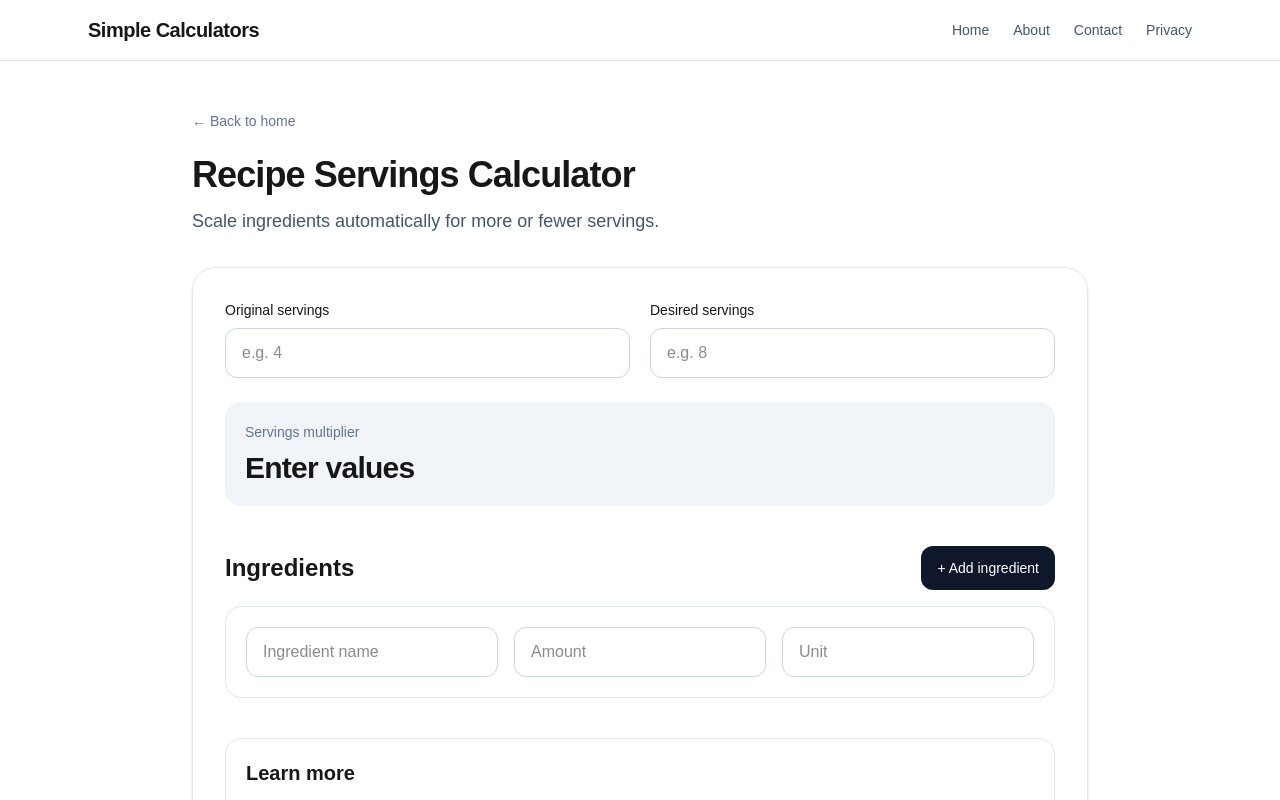
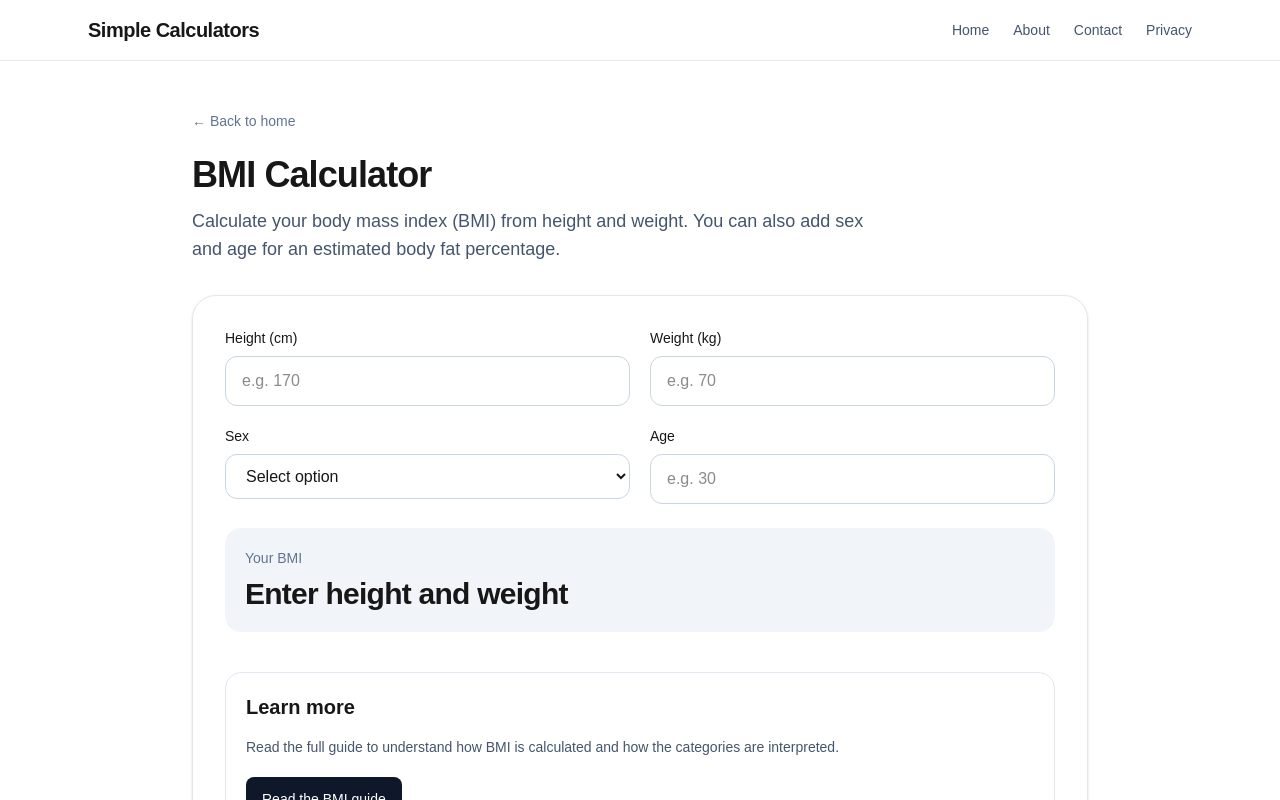
Before and after one commit to carlacruzz/simple-calculators, a Next.js app: page /bmi-calculator in a window 1280 px wide. Shown: the top 800 px of the page. Built offline with nearby package versions, Linux system fonts and the light colour scheme.

Commit message:
update bmi calculator with sex and age options

```diff
--- a/app/bmi-calculator/BmiCalculatorClient.tsx
+++ b/app/bmi-calculator/BmiCalculatorClient.tsx
@@ -4,192 +4,188 @@ import { useMemo, useState } from "react";
 import CalculatorLayout from "@/components/CalculatorLayout";
 import ResultBox from "@/components/ResultBox";
 
-type Ingredient = {
-  id: number;
-  name: string;
-  amount: string;
-  unit: string;
-};
+export default function BmiCalculatorClient() {
+  const [sex, setSex] = useState("");
+  const [height, setHeight] = useState("");
+  const [weight, setWeight] = useState("");
+  const [age, setAge] = useState("");
 
-export default function RecipeServingsCalculatorClient() {
-  const [originalServings, setOriginalServings] = useState("");
-  const [desiredServings, setDesiredServings] = useState("");
+  const bmi = useMemo(() => {
+    if (!height || !weight) return null;
 
-  const [ingredients, setIngredients] = useState<Ingredient[]>([
-    { id: 1, name: "", amount: "", unit: "" },
-  ]);
+    const h = Number(height);
+    const w = Number(weight);
 
-  const multiplier = useMemo(() => {
-    if (!originalServings || !desiredServings) return null;
+    if (isNaN(h) || isNaN(w) || h <= 0 || w <= 0) {
+      return null;
+    }
 
-    const original = Number(originalServings);
-    const desired = Number(desiredServings);
+    const heightInMeters = h / 100;
+    return w / (heightInMeters * heightInMeters);
+  }, [height, weight]);
 
-    if (!original || !desired || original <= 0 || desired <= 0) return null;
+  const category = useMemo(() => {
+    if (bmi === null) return null;
 
-    return desired / original;
-  }, [originalServings, desiredServings]);
+    if (bmi < 18.5) return "Underweight";
+    if (bmi < 25) return "Normal weight";
+    if (bmi < 30) return "Overweight";
+    return "Obesity";
+  }, [bmi]);
 
-  const addIngredient = () => {
-    setIngredients((prev) => [
-      ...prev,
-      { id: Date.now(), name: "", amount: "", unit: "" },
-    ]);
-  };
+  const estimatedBodyFat = useMemo(() => {
+    if (bmi === null || !age) return null;
 
-  const removeIngredient = (id: number) => {
-    setIngredients((prev) => prev.filter((ingredient) => ingredient.id !== id));
-  };
+    const a = Number(age);
+    if (isNaN(a) || a <= 0) return null;
 
-  const updateIngredient = (
-    id: number,
-    field: keyof Omit<Ingredient, "id">,
-    value: string
-  ) => {
-    setIngredients((prev) =>
-      prev.map((ingredient) =>
-        ingredient.id === id ? { ...ingredient, [field]: value } : ingredient
-      )
-    );
-  };
+    // Deurenberg estimate:
+    // Body fat % = 1.20 × BMI + 0.23 × age − 10.8 × sex − 5.4
+    // sex = 1 for male, 0 for female
+    // If "other / prefer not to say", we do not apply sex factor.
 
-  const scaledIngredients = useMemo(() => {
-    if (!multiplier) return [];
+    if (sex === "male") {
+      return 1.2 * bmi + 0.23 * a - 10.8 * 1 - 5.4;
+    }
 
-    return ingredients.map((ingredient) => {
-      const amount = Number(ingredient.amount);
-      const scaledAmount = isNaN(amount) ? null : amount * multiplier;
+    if (sex === "female") {
+      return 1.2 * bmi + 0.23 * a - 10.8 * 0 - 5.4;
+    }
 
-      return {
-        ...ingredient,
-        scaledAmount,
-      };
-    });
-  }, [ingredients, multiplier]);
+    return null;
+  }, [bmi, age, sex]);
 
   return (
     <CalculatorLayout
-      title="Recipe Servings Calculator"
-      description="Scale ingredients automatically for more or fewer servings."
+      title="BMI Calculator"
+      description="Calculate your body mass index (BMI) from height and weight. You can also add sex and age for an estimated body fat percentage."
     >
+      {/* INPUTS */}
       <div className="grid gap-5 md:grid-cols-2">
         <div>
-          <label className="mb-2 block text-sm font-medium">Original servings</label>
+          <label className="mb-2 block text-sm font-medium">
+            Height (cm)
+          </label>
           <input
             type="number"
-            placeholder="e.g. 4"
-            value={originalServings}
-            onChange={(e) => setOriginalServings(e.target.value)}
+            placeholder="e.g. 170"
+            value={height}
+            onChange={(e) => setHeight(e.target.value)}
             className="w-full rounded-xl border border-slate-300 px-4 py-3"
           />
         </div>
 
         <div>
-          <label className="mb-2 block text-sm font-medium">Desired servings</label>
+          <label className="mb-2 block text-sm font-medium">
+            Weight (kg)
+          </label>
           <input
             type="number"
-            placeholder="e.g. 8"
-            value={desiredServings}
-            onChange={(e) => setDesiredServings(e.target.value)}
+            placeholder="e.g. 70"
+            value={weight}
+            onChange={(e) => setWeight(e.target.value)}
+            className="w-full rounded-xl border border-slate-300 px-4 py-3"
+          />
+        </div>
+
+        <div>
+          <label className="mb-2 block text-sm font-medium">
+            Sex
+          </label>
+          <select
+            value={sex}
+            onChange={(e) => setSex(e.target.value)}
+            className="w-full rounded-xl border border-slate-300 bg-white px-4 py-3"
+          >
+            <option value="">Select option</option>
+            <option value="male">Male</option>
+            <option value="female">Female</option>
+            <option value="other">Other / Prefer not to say</option>
+          </select>
+        </div>
+
+        <div>
+          <label className="mb-2 block text-sm font-medium">
+            Age
+          </label>
+          <input
+            type="number"
+            placeholder="e.g. 30"
+            value={age}
+            onChange={(e) => setAge(e.target.value)}
             className="w-full rounded-xl border border-slate-300 px-4 py-3"
           />
         </div>
       </div>
 
+      {/* BMI RESULT */}
       <ResultBox
-        label="Servings multiplier"
-        value={multiplier ? `${multiplier.toFixed(2)}x` : "Enter values"}
+        label="Your BMI"
+        value={bmi === null ? "Enter height and weight" : bmi.toFixed(1)}
+        extra={category ? `Category: ${category}` : undefined}
       />
 
-      <div className="mt-10">
-        <div className="mb-4 flex justify-between items-center">
-          <h2 className="text-2xl font-bold">Ingredients</h2>
+      {/* OPTIONAL BODY FAT RESULT */}
+      {(sex === "male" || sex === "female") && (
+        <ResultBox
+          label="Estimated body fat"
+          value={
+            estimatedBodyFat === null
+              ? "Enter age"
+              : `${estimatedBodyFat.toFixed(1)}%`
+          }
+          extra="This is only an estimate based on BMI, age, and sex."
+        />
+      )}
 
-          <button
-            onClick={addIngredient}
-            className="rounded-xl bg-slate-900 px-4 py-3 text-sm text-white"
-          >
-            + Add ingredient
-          </button>
-        </div>
-
-        <div className="space-y-4">
-          {ingredients.map((ingredient) => (
-            <div
-              key={ingredient.id}
-              className="border border-slate-200 rounded-2xl p-5"
-            >
-              <div className="grid md:grid-cols-3 gap-4">
-                <input
-                  placeholder="Ingredient name"
-                  value={ingredient.name}
-                  onChange={(e) =>
-                    updateIngredient(ingredient.id, "name", e.target.value)
-                  }
-                  className="border border-slate-300 rounded-xl px-4 py-3"
-                />
-
-                <input
-                  type="number"
-                  placeholder="Amount"
-                  value={ingredient.amount}
-                  onChange={(e) =>
-                    updateIngredient(ingredient.id, "amount", e.target.value)
-                  }
-                  className="border border-slate-300 rounded-xl px-4 py-3"
-                />
-
-                <input
-                  placeholder="Unit"
-                  value={ingredient.unit}
-                  onChange={(e) =>
-                    updateIngredient(ingredient.id, "unit", e.target.value)
-                  }
-                  className="border border-slate-300 rounded-xl px-4 py-3"
-                />
-              </div>
-
-              {ingredients.length > 1 && (
-                <button
-                  onClick={() => removeIngredient(ingredient.id)}
-                  className="mt-4 text-sm text-red-600"
-                >
-                  Remove
-                </button>
-              )}
-            </div>
-          ))}
-        </div>
-      </div>
-
-      {multiplier && (
-        <div className="mt-10 border border-slate-200 rounded-2xl p-6">
-          <h2 className="text-xl font-bold mb-4">Adjusted ingredients</h2>
-
-          <ul className="space-y-2">
-            {scaledIngredients.map((ingredient) => (
-              <li key={ingredient.id}>
-                {ingredient.name || "Ingredient"} :{" "}
-                {ingredient.scaledAmount !== null
-                  ? ingredient.scaledAmount.toFixed(2)
-                  : "-"}{" "}
-                {ingredient.unit}
-              </li>
-            ))}
-          </ul>
+      {sex === "other" && (
+        <div className="mt-6 rounded-2xl border border-slate-200 p-5">
+          <p className="text-sm leading-7 text-slate-600">
+            BMI itself does not use sex in the formula. Since you selected
+            “Other / Prefer not to say”, no sex-based body fat estimate is applied.
+          </p>
         </div>
       )}
 
+      {/* INFO */}
+      {bmi && (
+        <div className="mt-10 grid gap-6 md:grid-cols-2">
+          <div className="rounded-2xl border border-slate-200 p-5">
+            <h2 className="mb-3 text-xl font-semibold">
+              BMI Categories
+            </h2>
+            <ul className="space-y-2 text-sm text-slate-600">
+              <li>Underweight: {"< 18.5"}</li>
+              <li>Normal weight: 18.5 – 24.9</li>
+              <li>Overweight: 25 – 29.9</li>
+              <li>Obesity: 30+</li>
+            </ul>
+          </div>
+
+          <div className="rounded-2xl border border-slate-200 p-5">
+            <h2 className="mb-3 text-xl font-semibold">
+              Important note
+            </h2>
+            <p className="text-sm leading-7 text-slate-600">
+              BMI is a simple screening tool and does not directly measure body fat.
+              The BMI formula is the same for everyone, but the optional body fat
+              estimate can vary depending on sex and age.
+            </p>
+          </div>
+        </div>
+      )}
+
+      {/* GUIDE */}
       <div className="mt-10 rounded-2xl border border-slate-200 p-5">
         <h2 className="mb-3 text-xl font-semibold">Learn more</h2>
         <p className="mb-4 text-sm leading-7 text-slate-600">
-          Read the full guide to learn how recipe scaling works and how to adjust ingredient quantities correctly.
+          Read the full guide to understand how BMI is calculated and how the categories are interpreted.
         </p>
         <a
-          href="/guides/recipe-scaling"
+          href="/guides/bmi"
           className="inline-flex rounded-lg bg-slate-900 px-4 py-3 text-sm text-white hover:bg-slate-700"
         >
-          Read the recipe scaling guide
+          Read the BMI guide
         </a>
       </div>
     </CalculatorLayout>
```
